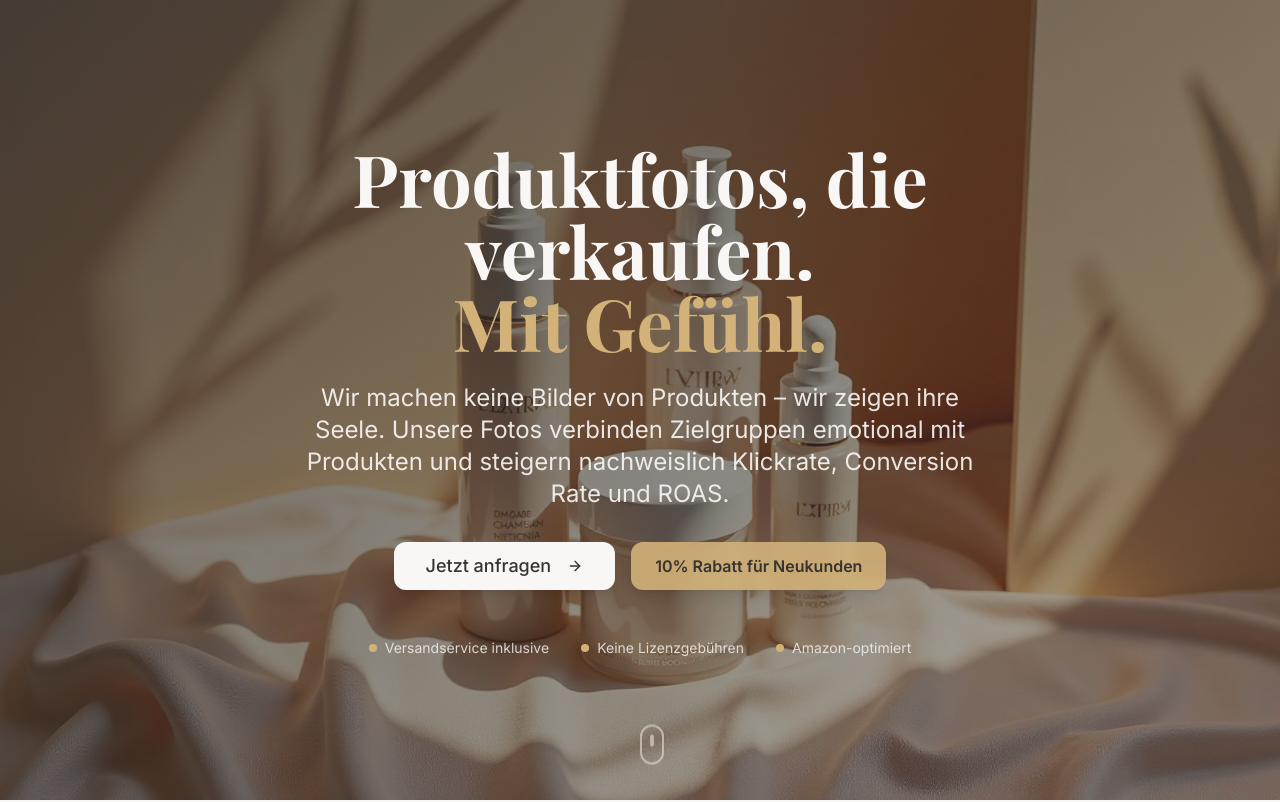
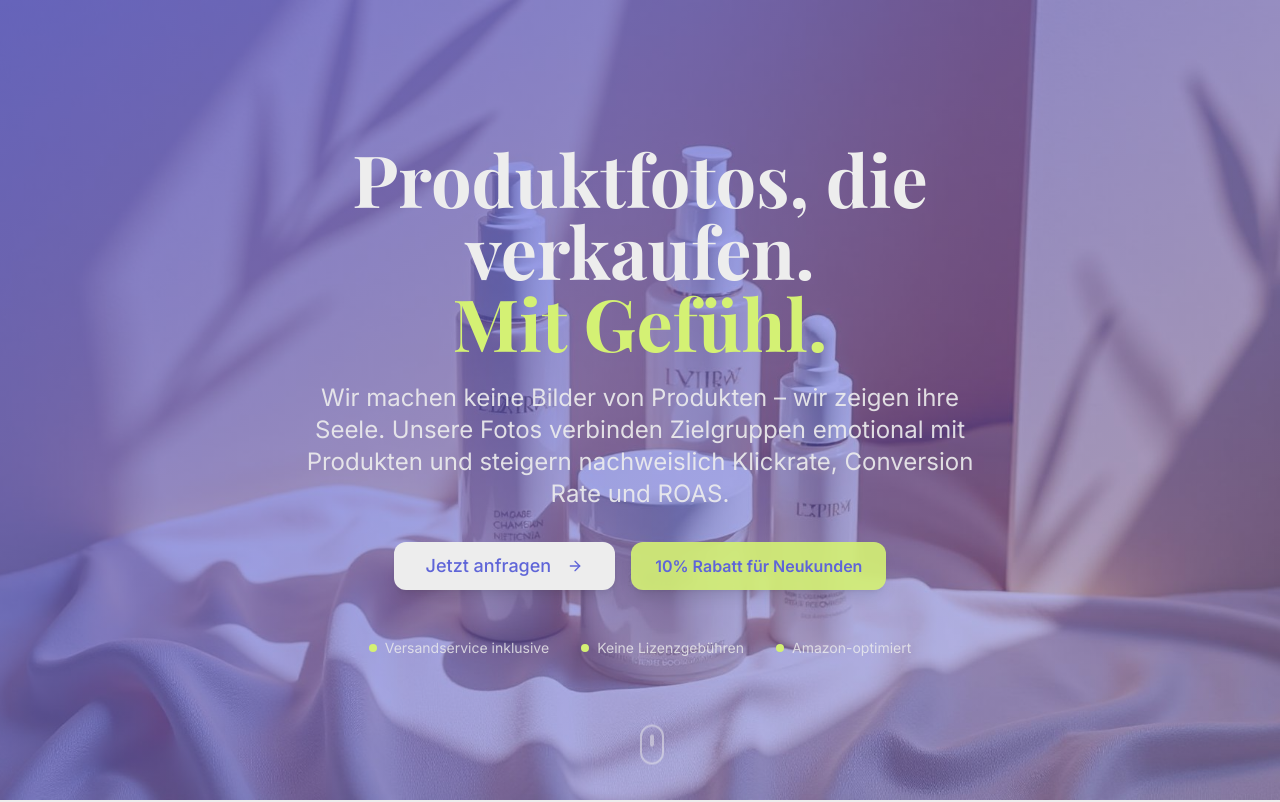
Before and after one commit to gpsformarketers/moodful-product-visions, a React (Vite) app: page / in a window 1280 px wide. Shown: the top 802 px of the page. Built offline with nearby package versions, Linux system fonts and the light colour scheme; the HTML template or start-up script is replaced by a standard one.

Commit message:
Adjust website colors
Update the website's color scheme to match the provided logo and design files. This includes adjusting primary, secondary, background, and accent colors to reflect the brand's new identity.

```diff
--- a/src/index.css
+++ b/src/index.css
@@ -8,41 +8,41 @@ All colors MUST be HSL.
 
 @layer base {
   :root {
-    --background: 32 20% 97%;
-    --foreground: 30 10% 15%;
+    --background: 0 0% 93%;
+    --foreground: 237 61% 61%;
 
     --card: 0 0% 100%;
-    --card-foreground: 30 10% 15%;
+    --card-foreground: 237 61% 61%;
 
     --popover: 0 0% 100%;
-    --popover-foreground: 30 10% 15%;
+    --popover-foreground: 237 61% 61%;
 
-    --primary: 30 8% 20%;
-    --primary-foreground: 32 20% 97%;
+    --primary: 237 61% 61%;
+    --primary-foreground: 0 0% 93%;
 
-    --secondary: 35 30% 85%;
-    --secondary-foreground: 30 10% 15%;
+    --secondary: 0 0% 93%;
+    --secondary-foreground: 237 61% 61%;
 
-    --muted: 35 20% 92%;
-    --muted-foreground: 30 8% 45%;
+    --muted: 0 0% 96%;
+    --muted-foreground: 237 40% 50%;
 
-    --accent: 38 50% 65%;
-    --accent-foreground: 30 10% 15%;
+    --accent: 74 82% 70%;
+    --accent-foreground: 237 61% 61%;
 
     --destructive: 0 84.2% 60.2%;
-    --destructive-foreground: 32 20% 97%;
+    --destructive-foreground: 0 0% 93%;
 
-    --border: 35 15% 88%;
-    --input: 35 15% 88%;
-    --ring: 30 8% 20%;
+    --border: 0 0% 90%;
+    --input: 0 0% 90%;
+    --ring: 237 61% 61%;
 
     --radius: 0.75rem;
 
     /* Custom design tokens */
-    --gradient-warm: linear-gradient(135deg, hsl(35 30% 85%) 0%, hsl(38 50% 65%) 100%);
-    --gradient-dark: linear-gradient(135deg, hsl(30 8% 20%) 0%, hsl(30 10% 30%) 100%);
-    --shadow-soft: 0 4px 24px -4px hsl(30 10% 15% / 0.08);
-    --shadow-medium: 0 8px 32px -8px hsl(30 10% 15% / 0.12);
+    --gradient-brand: linear-gradient(135deg, hsl(237 61% 61%) 0%, hsl(237 61% 70%) 100%);
+    --gradient-accent: linear-gradient(135deg, hsl(74 82% 70%) 0%, hsl(74 82% 80%) 100%);
+    --shadow-soft: 0 4px 24px -4px hsl(237 61% 61% / 0.12);
+    --shadow-medium: 0 8px 32px -8px hsl(237 61% 61% / 0.18);
     --transition-smooth: all 0.3s cubic-bezier(0.4, 0, 0.2, 1);
 
     --font-display: 'Playfair Display', serif;
@@ -59,33 +59,33 @@ All colors MUST be HSL.
   }
 
   .dark {
-    --background: 30 10% 12%;
-    --foreground: 32 20% 97%;
+    --background: 237 61% 15%;
+    --foreground: 74 82% 70%;
 
-    --card: 30 10% 15%;
-    --card-foreground: 32 20% 97%;
+    --card: 237 61% 20%;
+    --card-foreground: 74 82% 70%;
 
-    --popover: 30 10% 15%;
-    --popover-foreground: 32 20% 97%;
+    --popover: 237 61% 20%;
+    --popover-foreground: 74 82% 70%;
 
-    --primary: 32 20% 97%;
-    --primary-foreground: 30 10% 15%;
+    --primary: 237 61% 61%;
+    --primary-foreground: 74 82% 70%;
 
-    --secondary: 30 10% 22%;
-    --secondary-foreground: 32 20% 97%;
+    --secondary: 237 50% 25%;
+    --secondary-foreground: 74 82% 70%;
 
-    --muted: 30 10% 22%;
-    --muted-foreground: 30 8% 65%;
+    --muted: 237 40% 30%;
+    --muted-foreground: 0 0% 70%;
 
-    --accent: 38 50% 55%;
-    --accent-foreground: 32 20% 97%;
+    --accent: 74 82% 70%;
+    --accent-foreground: 237 61% 20%;
 
     --destructive: 0 62.8% 50.6%;
-    --destructive-foreground: 32 20% 97%;
+    --destructive-foreground: 74 82% 70%;
 
-    --border: 30 10% 22%;
-    --input: 30 10% 22%;
-    --ring: 32 20% 80%;
+    --border: 237 40% 30%;
+    --input: 237 40% 30%;
+    --ring: 74 82% 70%;
 
     --sidebar-background: 240 5.9% 10%;
     --sidebar-foreground: 240 4.8% 95.9%;
```
Also changed, not shown: src/assets/logo-dark.png (added), src/assets/logo-light.png (added).
